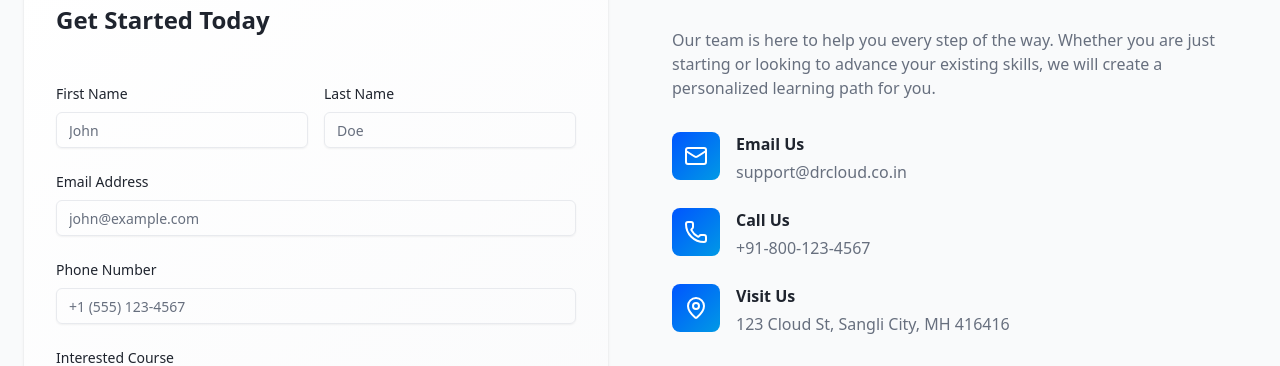
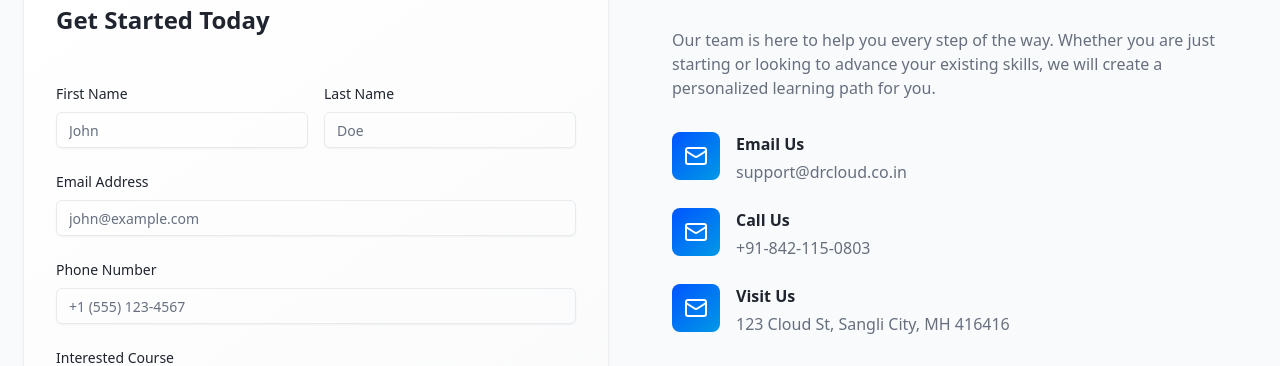
Before and after one commit to mayureshsmitasuresh/drcloud, a Next.js app: page / in a window 1280 px wide. Shown: the part 5180-5546 px from the top of the page. Built offline with nearby package versions, Linux system fonts and the light colour scheme.

Commit message:
contact us changes linked to

```diff
--- a/src/components/Contact.tsx
+++ b/src/components/Contact.tsx
@@ -23,8 +23,16 @@ const Contact = () => {
       icon: <Mail className="w-6 h-6 text-white" />,
       title: "Email Us",
       value: (
-        <a href={`mailto:${data.contactInfo.email}`}>
-          {data.contactInfo.email}
+        <a href={`mailto:${data.contactInfo.email}`} className="flex items-start gap-4">
+          <div className="w-12 h-12 bg-gradient-hero rounded-lg flex items-center justify-center flex-shrink-0">
+            <Mail className="w-6 h-6 text-white" />
+          </div>
+          <div>
+            <h4 className="font-semibold text-foreground mb-1">Email Us</h4>
+            <div className="text-muted-foreground">
+              {data.contactInfo.email}
+            </div>
+          </div>
         </a>
       ),
     },
@@ -32,7 +40,17 @@ const Contact = () => {
       icon: <Phone className="w-6 h-6 text-white" />,
       title: "Call Us",
       value: (
-        <a href={`tel:${data.contactInfo.phone}`}>{data.contactInfo.phone}</a>
+        <a href={`tel:${data.contactInfo.phone}`} className="flex items-start gap-4">
+            <div className="w-12 h-12 bg-gradient-hero rounded-lg flex items-center justify-center flex-shrink-0">
+            <Mail className="w-6 h-6 text-white" />
+          </div>
+          <div>
+            <h4 className="font-semibold text-foreground mb-1">Call Us</h4>
+            <div className="text-muted-foreground">
+              {data.contactInfo.phone}
+            </div>
+          </div>
+        </a>
       ),
     },
     {
@@ -44,9 +62,17 @@ const Contact = () => {
             data.contactInfo.address
           )}`}
           target="_blank"
-          rel="noopener noreferrer"
+          rel="noopener noreferrer" className="flex items-start gap-4"
         >
-          {data.contactInfo.address}
+          <div className="w-12 h-12 bg-gradient-hero rounded-lg flex items-center justify-center flex-shrink-0">
+            <Mail className="w-6 h-6 text-white" />
+          </div>
+          <div>
+            <h4 className="font-semibold text-foreground mb-1">Visit Us</h4>
+            <div className="text-muted-foreground">
+              {data.contactInfo.address}
+            </div>
+          </div>
         </a>
       ),
     },
@@ -280,13 +306,13 @@ const Contact = () => {
                   variants={fadeInUp}
                   className="flex items-start gap-4"
                 >
-                  <div className="w-12 h-12 bg-gradient-hero rounded-lg flex items-center justify-center flex-shrink-0">
+                  {/* <div className="w-12 h-12 bg-gradient-hero rounded-lg flex items-center justify-center flex-shrink-0">
                     {item.icon}
-                  </div>
+                  </div> */}
                   <div>
-                    <h4 className="font-semibold text-foreground mb-1">
+                    {/* <h4 className="font-semibold text-foreground mb-1">
                       {item.title}
-                    </h4>
+                    </h4> */}
                     <div className="text-muted-foreground">{item.value}</div>
                   </div>
                 </motion.div>
--- a/src/lib/data.ts
+++ b/src/lib/data.ts
@@ -226,7 +226,7 @@ export const data = {
   },
   contactInfo: {
     email: "support@drcloud.co.in",
-    phone: "+91-800-123-4567",
+    phone: "+91-842-115-0803",
     address: "123 Cloud St, Sangli City, MH 416416",
   },
   socials: {
```
Also changed, not shown: public/assets/l1.jpeg (added), public/assets/logonew2.jpeg (added).
